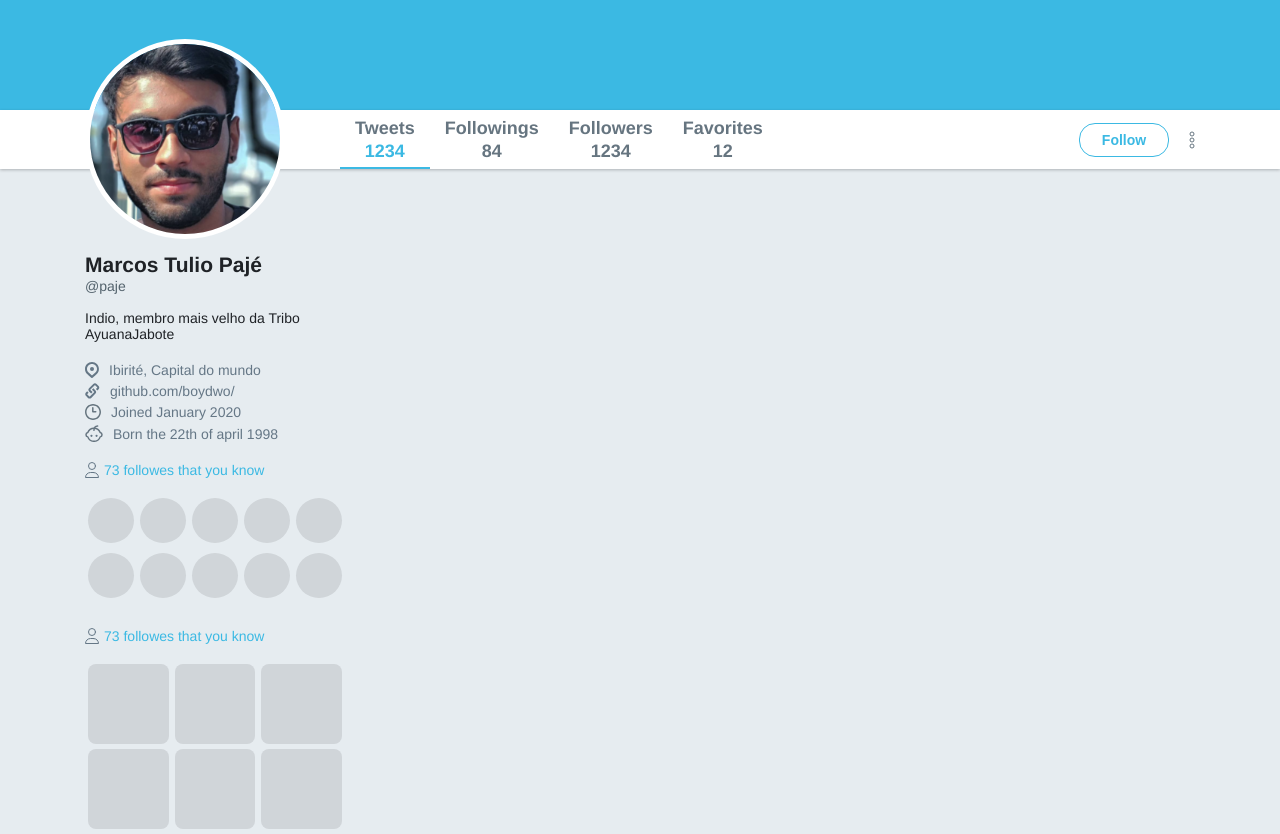
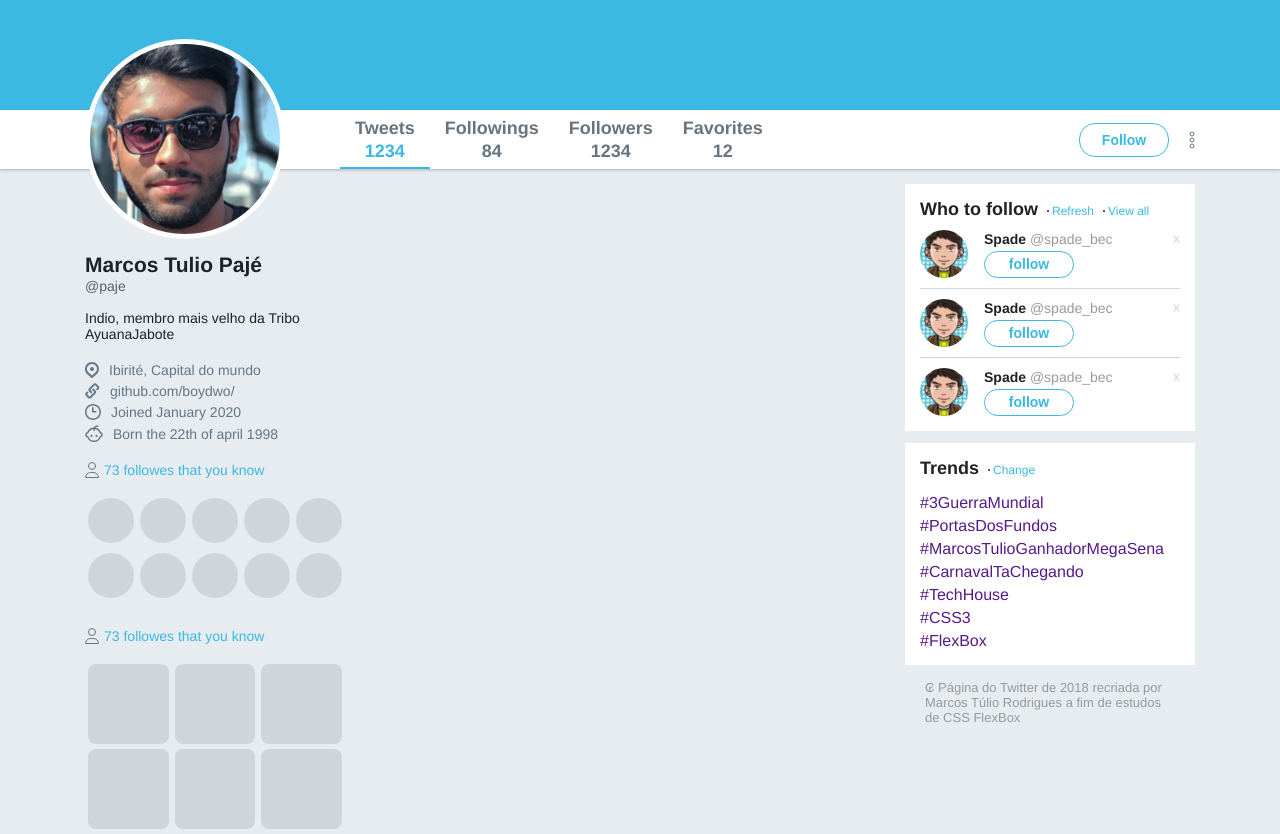
Before and after one commit to boydwo/-FlexBoxTwitter, a plain HTML site: page index.html in a window 1280 px wide. Shown: the part 236-1070 px from the top of the page. Drawn offline with Linux system fonts and the light colour scheme.

Commit message:
ajustando detalhes

```diff
--- a/index.html
+++ b/index.html
@@ -108,7 +108,72 @@
         </div>
       </aside>
       <section class="timeline"></section>
-      <aside class="widgets"></aside>
+      <aside class="widgets">
+        <div class="widgets follow">
+          <div class="title">
+            <strong>Who to follow</strong>
+            <a href="">Refresh</a>
+            <a href="">View all</a>
+          </div>
+          <ul>
+            <li>
+              <div class="profile">
+                <img src="images/avatar.png" alt="Avatar" />
+                <div class="info">
+                  <strong>Spade <span>@spade_bec</span></strong>
+                  <button>follow</button>
+                </div>
+              </div>
+              <a href="">x</a>
+            </li>
+            <li>
+              <div class="profile">
+                <img src="images/avatar.png" alt="Avatar" />
+                <div class="info">
+                  <strong>Spade <span>@spade_bec</span></strong>
+                  <button>follow</button>
+                </div>
+              </div>
+              <a href="">x</a>
+            </li>
+            <li>
+              <div class="profile">
+                <img src="images/avatar.png" alt="Avatar" />
+                <div class="info">
+                  <strong>Spade <span>@spade_bec</span></strong>
+                  <button>follow</button>
+                </div>
+              </div>
+              <a href="">x</a>
+            </li>
+          </ul>
+        </div>
+
+        <div class="widgets trends">
+          <div class="title">
+            <strong>Trends</strong>
+            <a href="">Change</a>
+          </div>
+          <div class="tags">
+            <ul>
+              <li><a href="">#3GuerraMundial</a></li>
+              <li><a href="">#PortasDosFundos</a></li>
+              <li><a href="">#MarcosTulioGanhadorMegaSena</a></li>
+              <li><a href="">#CarnavalTaChegando </a></li>
+              <li><a href="">#TechHouse</a></li>
+              <li><a href="">#CSS3</a></li>
+              <li><a href="">#FlexBox</a></li>
+            </ul>
+          </div>
+        </div>
+
+        <div class="footer">
+          <span
+            >₢ Página do Twitter de 2018 recriada por Marcos Túlio Rodrigues a
+            fim de estudos de CSS FlexBox</span
+          >
+        </div>
+      </aside>
     </div>
   </body>
 </html>
--- a/style.css
+++ b/style.css
@@ -255,3 +255,127 @@ div.wrapper-content aside.profile .images ul li {
   flex: 1 0 auto;
   margin: 0 3px 5px;
 }
+div.wrapper-content .timeline {
+  flex: 1;
+}
+div.wrapper-content aside.widgets {
+  width: 290px;
+  margin-top: 15px;
+}
+div.wrapper-content aside.widgets .widgets {
+  background: #fff;
+  padding: 15px;
+}
+div.wrapper-content aside.widgets .widgets .title {
+  display: flex;
+  align-items: baseline;
+}
+div.wrapper-content aside.widgets .widgets .title strong {
+  font-size: 18px;
+  color: #1f2226;
+}
+div.wrapper-content aside.widgets .widgets .title a {
+  color: #3bb9e3;
+  font-size: 12px;
+  text-decoration: none;
+  position: relative;
+  padding-left: 14px;
+}
+div.wrapper-content aside.widgets .widgets .title a::before {
+  content: "";
+  width: 2px;
+  height: 2px;
+  border-radius: 50%;
+  margin-left: 5px;
+  margin-right: 5px;
+  background: #222;
+  position: absolute;
+  left: 4px;
+  top: 6px;
+}
+div.wrapper-content aside.widgets .follow ul {
+  list-style: none;
+  margin-top: 10px;
+}
+div.wrapper-content aside.widgets .follow ul li {
+  display: flex;
+  justify-content: space-between;
+  border-bottom: 1px solid #ccd6dd;
+  padding-bottom: 10px;
+  margin-bottom: 10px;
+}
+div.wrapper-content aside.widgets .follow ul li:last-child {
+  margin-bottom: 0;
+  padding-bottom: 0;
+  border: 0;
+}
+div.wrapper-content aside.widgets .follow ul li .profile {
+  display: flex;
+  align-items: center;
+}
+div.wrapper-content aside.widgets .follow ul li .profile img {
+  width: 48px;
+  height: 48px;
+  border-radius: 50%;
+}
+div.wrapper-content aside.widgets .follow ul li .profile .info {
+  margin-left: 16px;
+  display: flex;
+  flex-direction: column;
+}
+div.wrapper-content aside.widgets .follow ul li .profile .info strong {
+  font-size: 14px;
+  color: #1f2226;
+}
+div.wrapper-content aside.widgets .follow ul li .profile .info strong span {
+  font-weight: normal;
+  color: #9a9a9a;
+}
+div.wrapper-content aside.widgets .follow ul li .profile .info button {
+  height: 27px;
+  background: #fff;
+  display: flex;
+  align-items: center;
+  justify-content: center;
+  width: 90px;
+  font-weight: bold;
+  font-size: 14px;
+  color: #3bb9e3;
+  border: 1px solid #3bb9e3;
+  border-radius: 16px;
+  margin-right: 20px;
+  margin-top: 4px;
+}
+div.wrapper-content aside.widgets .follow ul li > a {
+  color: #ccd6dd;
+  text-decoration: none;
+  font-size: 14px;
+}
+div.wrapper-content aside.widgets .trends {
+  background: #fff;
+  margin-top: 12px;
+}
+div.wrapper-content aside.widgets .trends .title {
+  display: flex;
+  align-items: baseline;
+}
+div.wrapper-content aside.widgets .trends .tags {
+  margin-top: 15px;
+  color: #3bb9e3;
+}
+div.wrapper-content aside.widgets .trends .tags li {
+  list-style: none;
+  margin-top: 5px;
+}
+div.wrapper-content aside.widgets .trends .tags li a {
+  text-decoration: none;
+}
+div.wrapper-content aside.widgets .footer {
+  width: 240px;
+  margin-top: 15px;
+  font-size: 13px;
+  color: #9a9a9a;
+  margin-left: 20px;
+}
+div.wrapper-content aside.widgets .footer span {
+}
```
